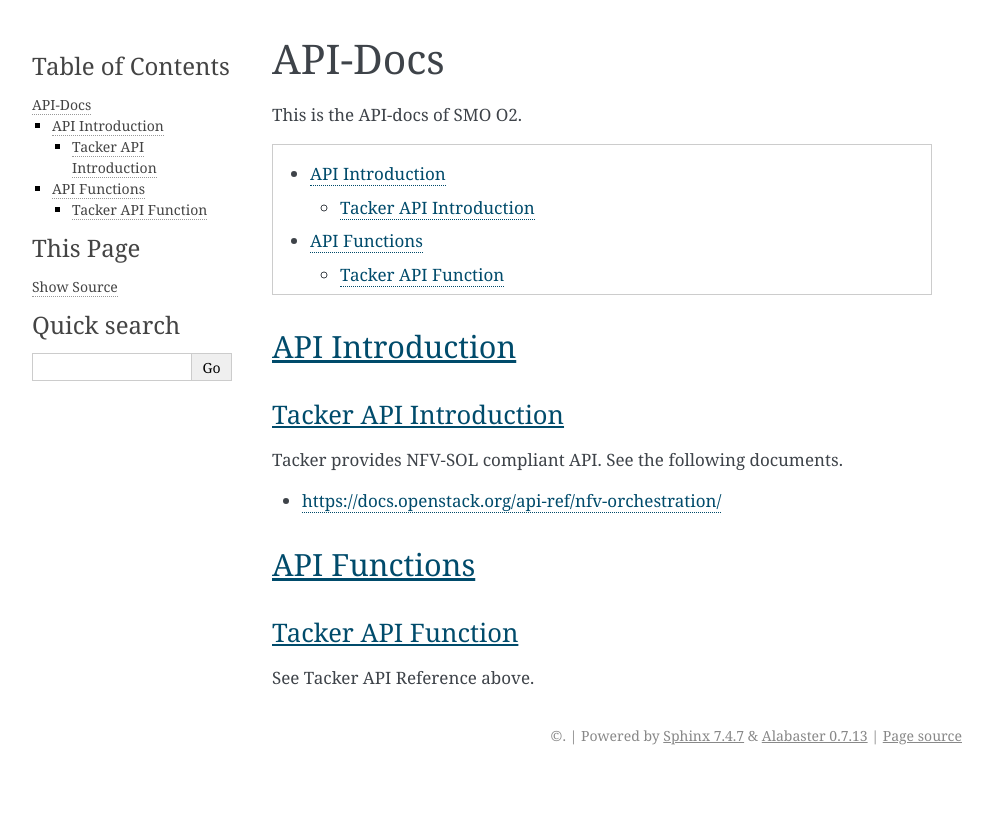
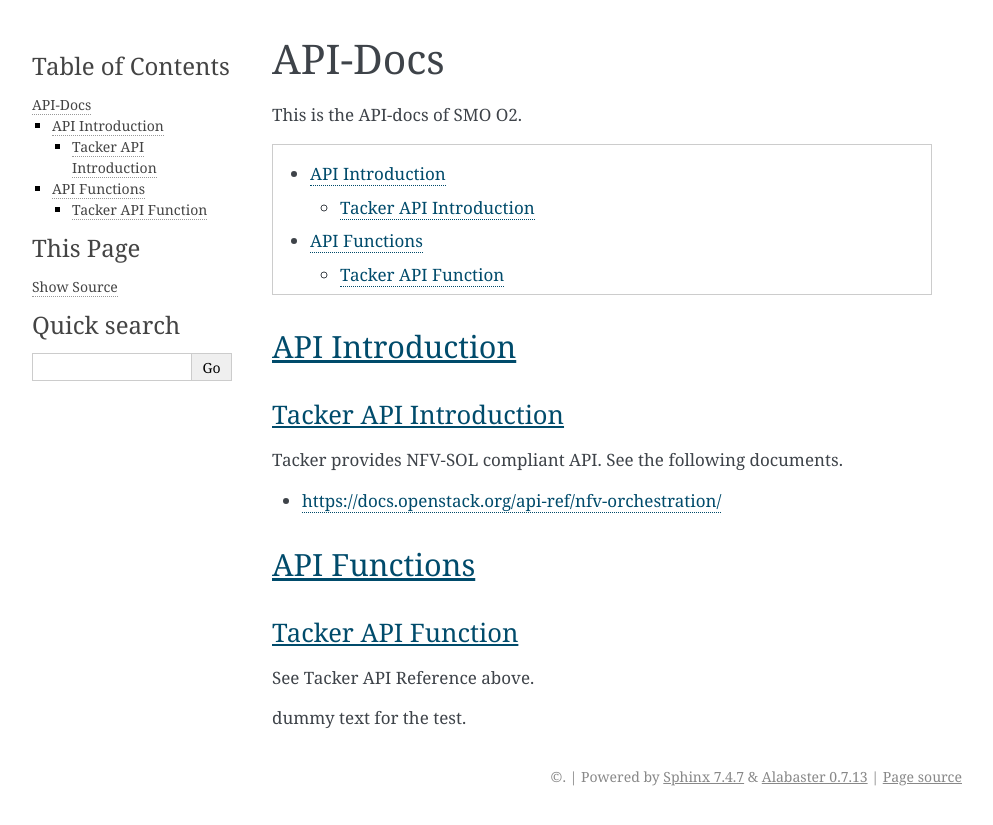
Before and after one commit to o-ran-sc/smo-o2, a Sphinx documentation site: the page built from docs/api-docs.rst, in a window 1280 px wide. Shown: the top 825 px of the page, without its empty margins (148-1141 px from the left). Built offline with Sphinx 7.4.7, drawn with Linux system fonts in a browser that asks for light colours.

Commit message:
test tox-docs
Signed-off-by: Ayumu Ueha <ueha.ayumu@jp.fujitsu.com>
Change-Id: I9c8e2fe2bd18a46b4b681594309599810aa5d497

```diff
--- a/docs/api-docs.rst
+++ b/docs/api-docs.rst
@@ -39,3 +39,5 @@ API Functions
 Tacker API Function
 ~~~~~~~~~~~~~~~~~~~
 See Tacker API Reference above.
+
+dummy text for the test.
```
